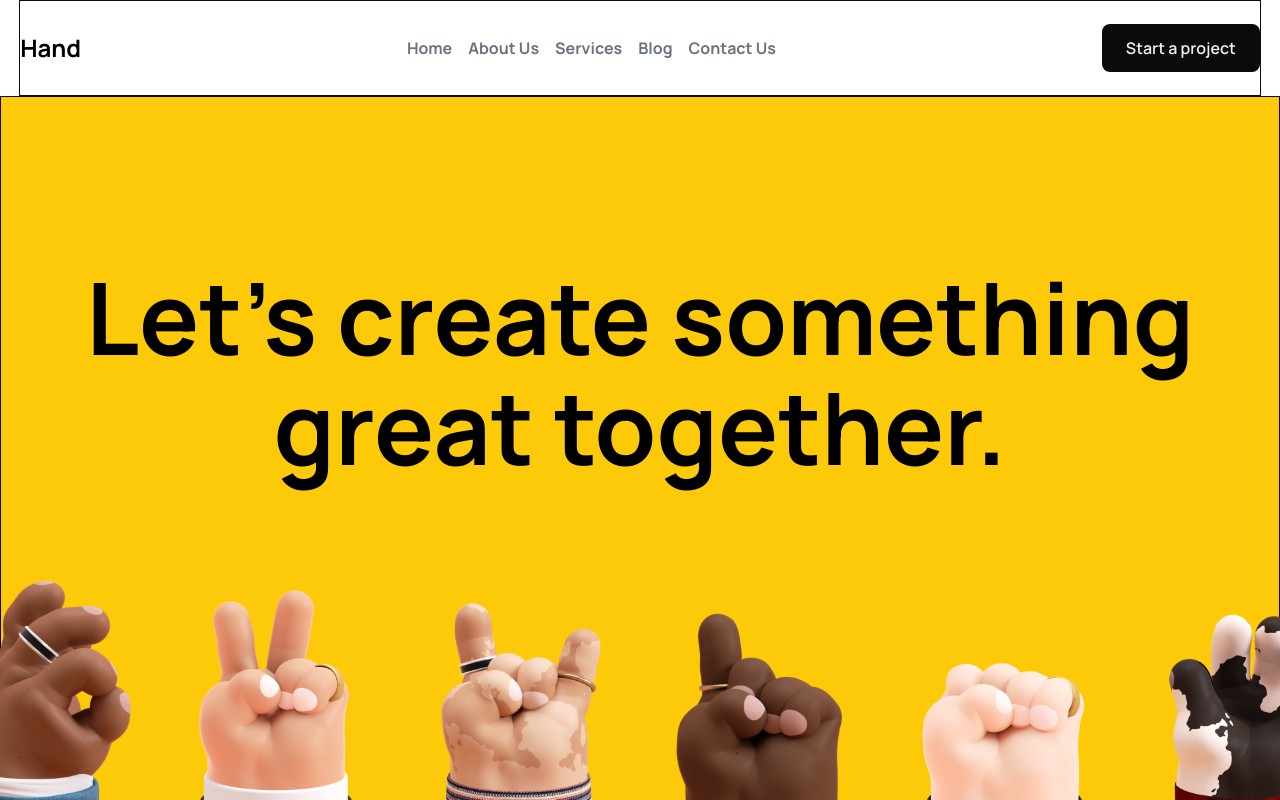
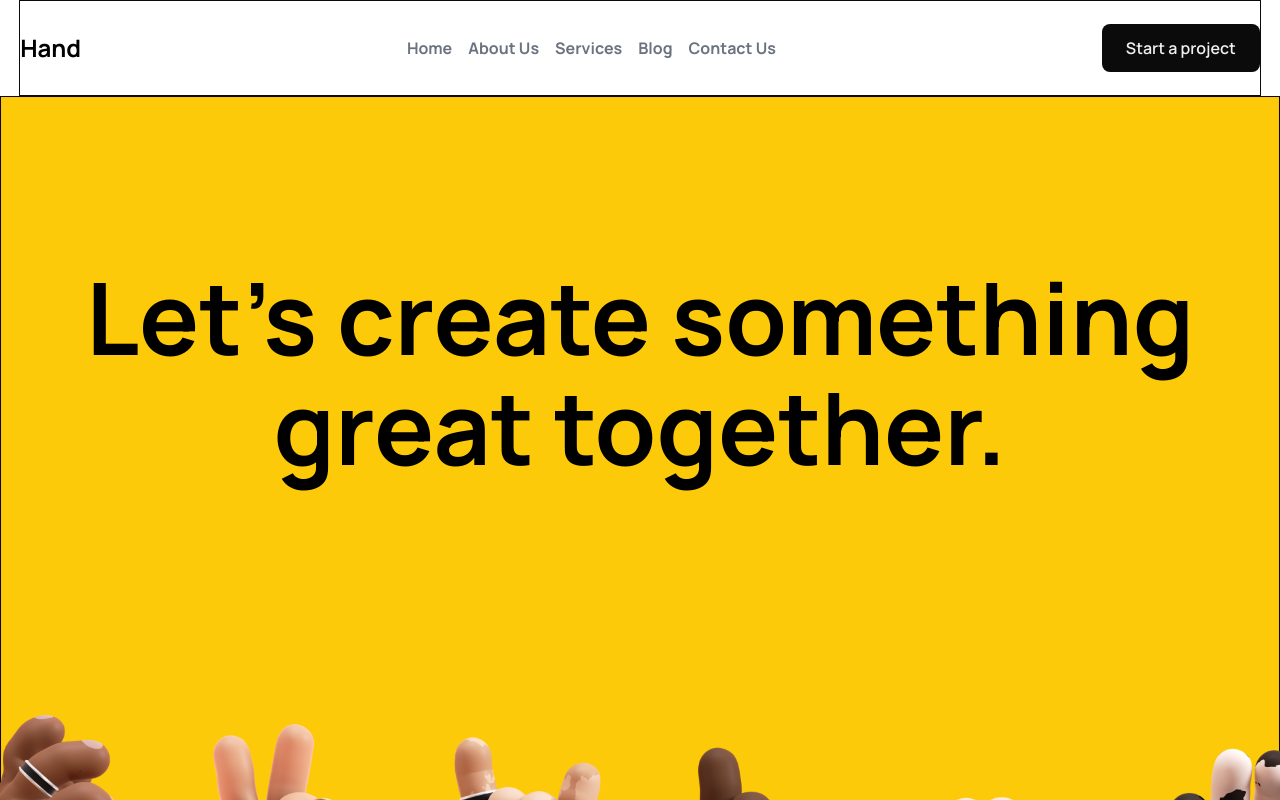
Before and after one commit to AJ1732/smg-task, a React (Vite) app: page / in a window 1280 px wide. Shown: the top 800 px of the page. Built offline with nearby package versions, Linux system fonts and the light colour scheme.

Commit message:
chore: add min height

```diff
--- a/src/sections/HeroSection.tsx
+++ b/src/sections/HeroSection.tsx
@@ -8,7 +8,7 @@
 const HeroSection = () => {
   return (
     <section className="full-width content-grid bg-primary-0">
-      <div className="flex flex-col items-center justify-between pt-[10.25rem]">
+      <div className="flex flex-col items-center justify-between pt-[10.25rem] xl:min-h-[56.56rem]">
         <h2 className="text-center text-[6.25rem] font-bold leading-[6.875rem]">
           Let’s create something <br /> great together.
         </h2>
```
